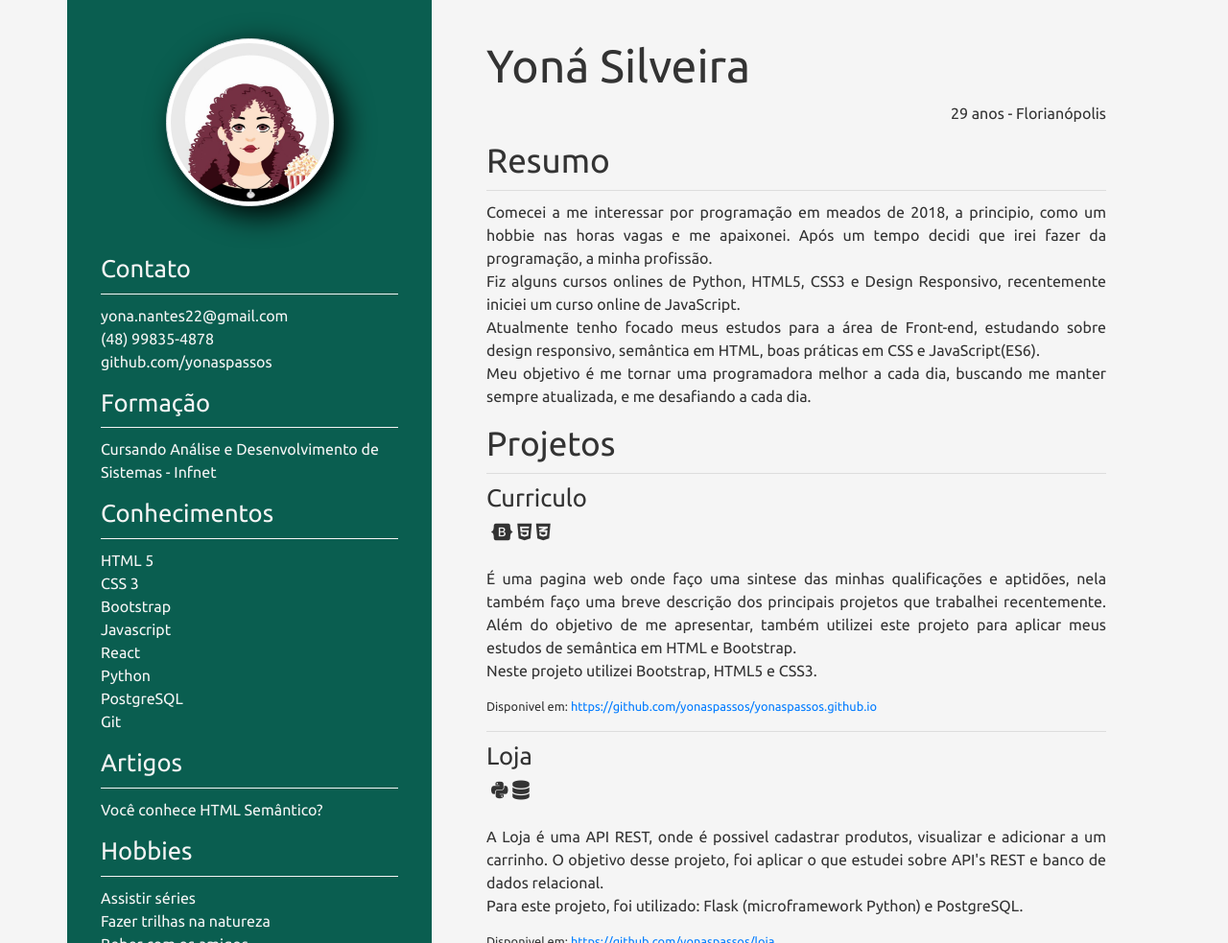
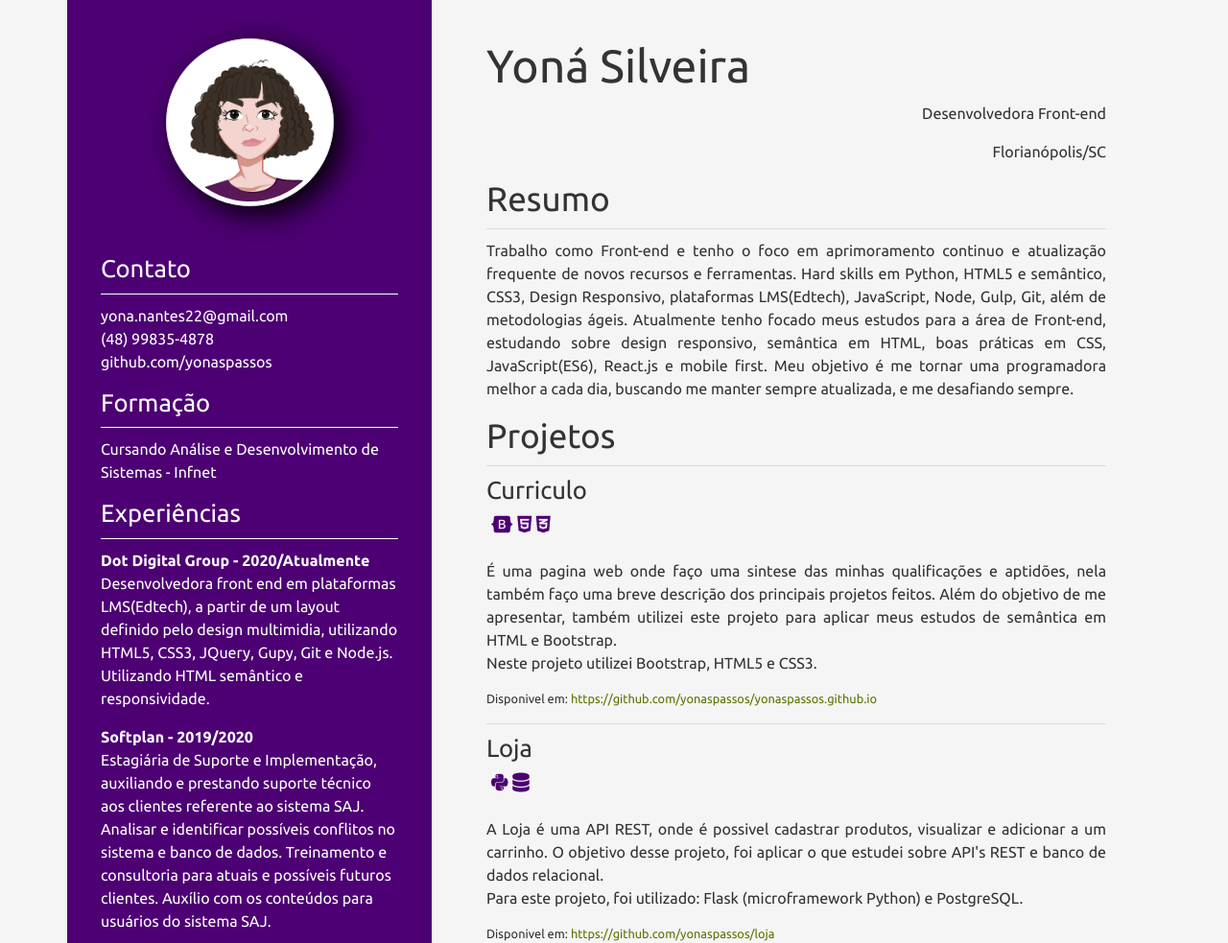
Before and after one commit to yonaspassos/yonaspassos.github.io, a plain HTML site: page index.html in a window 1280 px wide. Shown: the top 983 px of the page at 96% size. Drawn offline with nearby package versions, Linux system fonts and the light colour scheme; a web font is replaced by a local one.

Commit message:
refactor: change colors, avatar and infos

```diff
--- a/index.html
+++ b/index.html
@@ -33,7 +33,7 @@
         <aside class="col-md-4">
           <figure class="avatar">
             <img
-              src="avatar.jpeg"
+              src="avatar.png"
               alt="foto perfil"
               class="rounded-circle img-thumbnail"
             />
@@ -57,6 +57,17 @@
             </ul>
           </section>
           <section>
+            <h3>Experiências</h3>
+            <ul>
+              <li><strong>Dot Digital Group - 2020/Atualmente</strong></li>
+              <li>Desenvolvedora front end em plataformas LMS(Edtech), a partir de um layout definido pelo design multimidia, utilizando HTML5, CSS3, JQuery, Gupy, Git e Node.js. Utilizando HTML semântico e responsividade.</li>
+            </ul>
+            <ul>
+              <li><strong>Softplan - 2019/2020</strong></li>
+              <li>Estagiária de Suporte e Implementação, auxiliando e prestando suporte técnico aos clientes referente ao sistema SAJ. Analisar e identificar possíveis conflitos no sistema e banco de dados. Treinamento e consultoria para atuais e possíveis futuros clientes. Auxílio com os conteúdos para usuários do sistema SAJ.</li>
+            </ul>
+          </section>
+          <section>
             <h3>Conhecimentos</h3>
             <ul>
               <li>HTML 5</li>
@@ -67,6 +78,9 @@
               <li>Python</li>
               <li>PostgreSQL</li>
               <li>Git</li>
+              <li>Gulp</li>
+              <li>Design Resposivo</li>
+              <li>JQuery</li>
             </ul>
           </section>
           <section>
@@ -94,22 +108,17 @@
         <main class="col-md-8 content">
           <header>
             <h1>Yoná Silveira</h1>
-            <p class="text-right">29 anos - Florianópolis</p>
+            <p class="text-right">Desenvolvedora Front-end</p>
+            <p class="text-right">Florianópolis/SC</p>
           </header>
           <section>
             <h2>Resumo</h2>
-            <p class="text-justify">
-              Comecei a me interessar por programação em meados de 2018, a
-              principio, como um hobbie nas horas vagas e me apaixonei. Após um
-              tempo decidi que irei fazer da programação, a minha profissão.<br />
-              Fiz alguns cursos onlines de Python, HTML5, CSS3 e Design
-              Responsivo, recentemente iniciei um curso online de JavaScript.<br />
-              Atualmente tenho focado meus estudos para a área de Front-end,
-              estudando sobre design responsivo, semântica em HTML, boas
-              práticas em CSS e JavaScript(ES6).<br />
-              Meu objetivo é me tornar uma programadora melhor a cada dia,
-              buscando me manter sempre atualizada, e me desafiando a cada dia.
-            </p>
+            <p class="text-justify">Trabalho como Front-end e tenho o foco em aprimoramento continuo e atualização frequente de novos recursos e ferramentas.
+              Hard skills em Python, HTML5 e semântico, CSS3, Design Responsivo, plataformas LMS(Edtech), JavaScript, Node, Gulp, Git, além de metodologias ágeis.
+              Atualmente tenho focado meus estudos para a área de Front-end, estudando sobre
+              design responsivo, semântica em HTML, boas práticas em CSS, JavaScript(ES6), React.js e mobile first.
+              Meu objetivo é me tornar uma programadora melhor a cada dia, buscando me manter
+              sempre atualizada, e me desafiando sempre.</p>
           </section>
           <section class="projects">
             <h2>Projetos</h2>
@@ -125,7 +134,7 @@
               <p class="text-justify">
                 É uma pagina web onde faço uma sintese das minhas qualificações
                 e aptidões, nela também faço uma breve descrição dos principais
-                projetos que trabalhei recentemente. Além do objetivo de me
+                projetos feitos. Além do objetivo de me
                 apresentar, também utilizei este projeto para aplicar meus
                 estudos de semântica em HTML e Bootstrap.<br />
                 Neste projeto utilizei Bootstrap, HTML5 e CSS3.
--- a/style.css
+++ b/style.css
@@ -1,7 +1,8 @@
 :root {
-    --aside-text-color: whitesmoke;
-    --aside-bg-color: #0A5E50;
+    --aside-text-color: #fff;
+    --aside-bg-color: #4D0073;
     --main-text-color: #333;
+    --a-text-color: #5A7300;
 }
 
 body {
@@ -87,6 +88,7 @@ main.content {
 main .icon {
     padding: 5px;
     font-size: 20px;
+    color: var(--aside-bg-color);
 }
 
 .projects article {
@@ -101,3 +103,7 @@ main .icon {
 .projects article footer {
     font-size: 0.8rem;
 }
+
+a {
+    color: var(--a-text-color);
+}
```
Also changed, not shown: avatar.jpeg (deleted), avatar.png (added).
